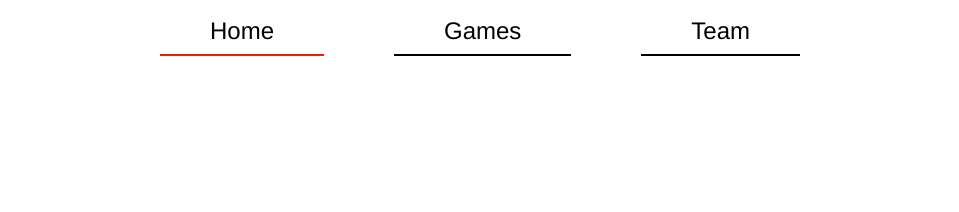
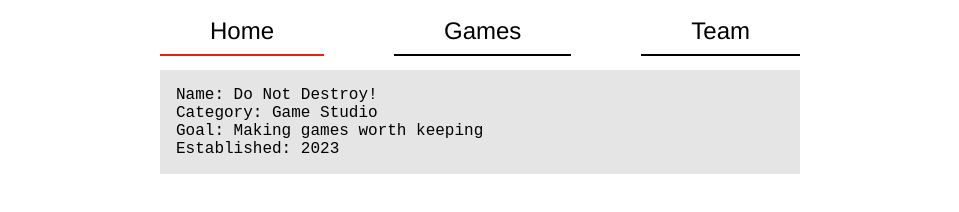
Before and after one commit to ecarriger/do-not-destroy-game-studio, a plain HTML site: page index.html in a window 1280 px wide. Shown: the part 508-720 px from the top of the page, without its empty margins (160-1119 px from the left). Drawn offline with Linux system fonts and the light colour scheme.

Commit message:
Add monospace list styles

```diff
--- a/index.html
+++ b/index.html
@@ -25,7 +25,12 @@
 
     <main>
       <section id="Home">
-
+        <ul class="monospace-list">
+          <li>Name: Do Not Destroy!</li>
+          <li>Category: Game Studio</li>
+          <li>Goal: Making games worth keeping</li>
+          <li>Established: 2023</li>
+        </ul>
       </section>
       <section id="our-games">
 
--- a/resources/styles.css
+++ b/resources/styles.css
@@ -53,6 +53,8 @@ header .tagline {
     margin: 0;
     padding-bottom: 20px;
 }
+
+/*** Nav ***/
 header nav {
     margin: auto;
     width: 50%;
@@ -78,3 +80,16 @@ header nav a:hover {
     border-bottom: 2px solid rgb(245, 29, 0);
     text-decoration: none;
 }
+
+/*** Content ***/
+
+main {
+    margin: auto;
+    width: 50%;
+}
+main .monospace-list {
+    font-family: monospace;
+    list-style-type: none;
+    padding: 1rem;
+    background-color: rgba(0, 0, 0, .1);
+}
```
